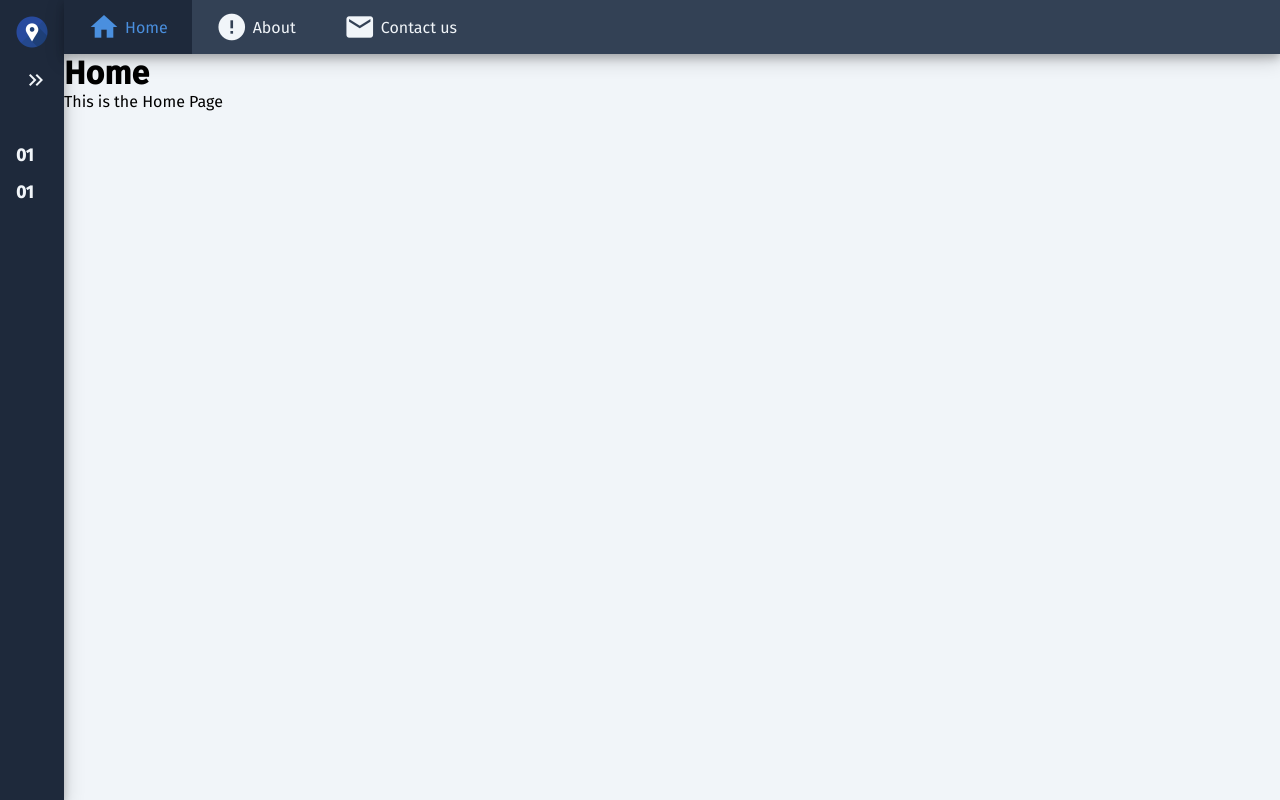
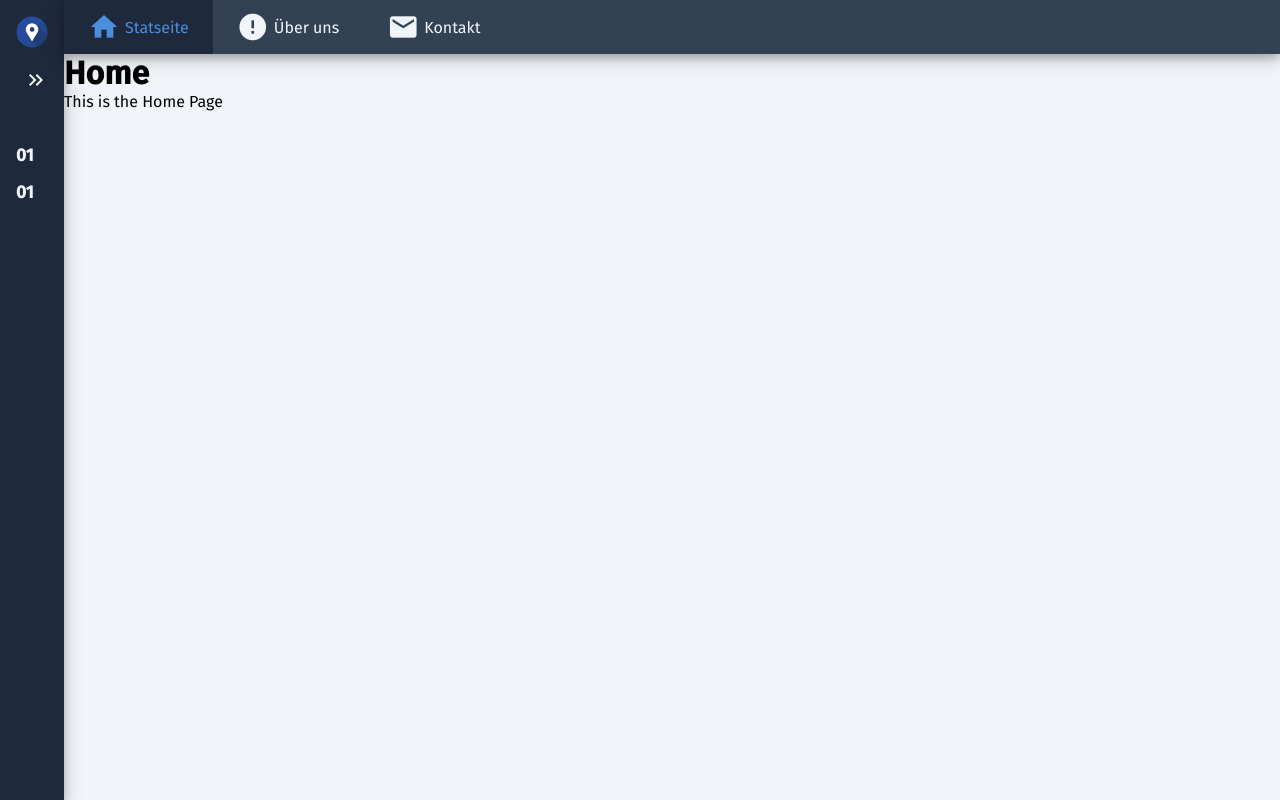
Before and after one commit to Ahmed-Allioui/Solution-Navigator, a Vue app: page / in a window 1280 px wide. Built offline with nearby package versions, Linux system fonts and the light colour scheme.

Commit message:
refactoring

```diff
--- a/src/App.vue
+++ b/src/App.vue
@@ -17,11 +17,13 @@
 <script setup>
 import Sidebar from "./components/sidebar/App-Sidebar.vue";
 import Navbar from "./components/navbar/App-Navbar.vue";
-import practicesRoutes from "./views/practices/router";
+import practicesRoutes from "./views/practices/practices-routes";
 import routes from "./router/routes";
 </script>
 
 <style lang="scss">
+
+// defining global style
 :root {
   --primary: #4a8fde;
   --grey: #64748b;
--- a/src/components/task-component/App-Task-Navbar-Button.vue
+++ b/src/components/task-component/App-Task-Navbar-Button.vue
@@ -7,7 +7,7 @@
 <script>
     export default {
         props: {
-            to: { type: String, default: '/pagenotfound' },
+            to: { type: String, default: '/page-not-found' },
             text: { type: String, default: 'click me' },
         }
     };
--- a/src/router/routes.js
+++ b/src/router/routes.js
@@ -2,28 +2,28 @@ import Home from '../views/App-Home.vue'
 import About from '../views/App-About.vue'
 import Practices from '../views/practices/App-Practices.vue'
 import PageNotFound from '../views/page-not-found/App-PageNotFound.vue'
-import practicesRoutes from '../views/practices/router'
+import practicesRoutes from '../views/practices/practices-routes'
 
 const routes = [
     {
         path: '',
         component: Home,
         name: 'home',
-        titel: 'Home',
+        titel: 'Statseite',
         icon: 'home'
     },
     {
         path: '/about',
         component: About,
         name: 'about',
-        titel: 'About',
+        titel: 'Über uns',
         icon: 'error'
     },
     {
         path: '/contact',
         component: About,
         name: 'contact',
-        titel: 'Contact us',
+        titel: 'Kontakt',
         icon: 'mail'
     },
     {
--- a/src/views/practices/css/CSS-Practice.vue
+++ b/src/views/practices/css/CSS-Practice.vue
@@ -1,14 +1,15 @@
 <template>
-    <AppTask :tabs="cssRouter"/>
+    <AppTask :tabs="routes"/>
 </template>
 
 <script>
 import AppTask from '../../../components/task-component/App-Task.vue'
-import cssRouter from '../../../views/practices/css/css-router'
+import routes from '../../../views/practices/css/css-routes'
+
 export default {
     data() {
         return {
-            cssRouter: cssRouter
+            routes: routes
         }
     },
     components: {
--- a/src/views/practices/css/css-router.js
+++ b/src/views/practices/css/css-routes.js
@@ -1,6 +1,6 @@
 import Task from '../../../views/practices/css/CSS-Practice.vue'
 
-const routers =
+const routes =
     [
         {
             path: 'something',
@@ -10,4 +10,4 @@ const routers =
         }
 ]
 
-export default routers
+export default routes
--- a/src/views/practices/router.js
+++ b/src/views/practices/practices-routes.js
@@ -1,7 +1,7 @@
 import CSS from './css/CSS-Practice.vue'
-import cssRouter from './css/css-router'
+import cssRouter from './css/css-routes'
 
-const routers =
+const routes =
     [
         {
             path: 'http',
@@ -21,4 +21,4 @@ const routers =
         }
 ]
 
-export default routers
+export default routes
```
